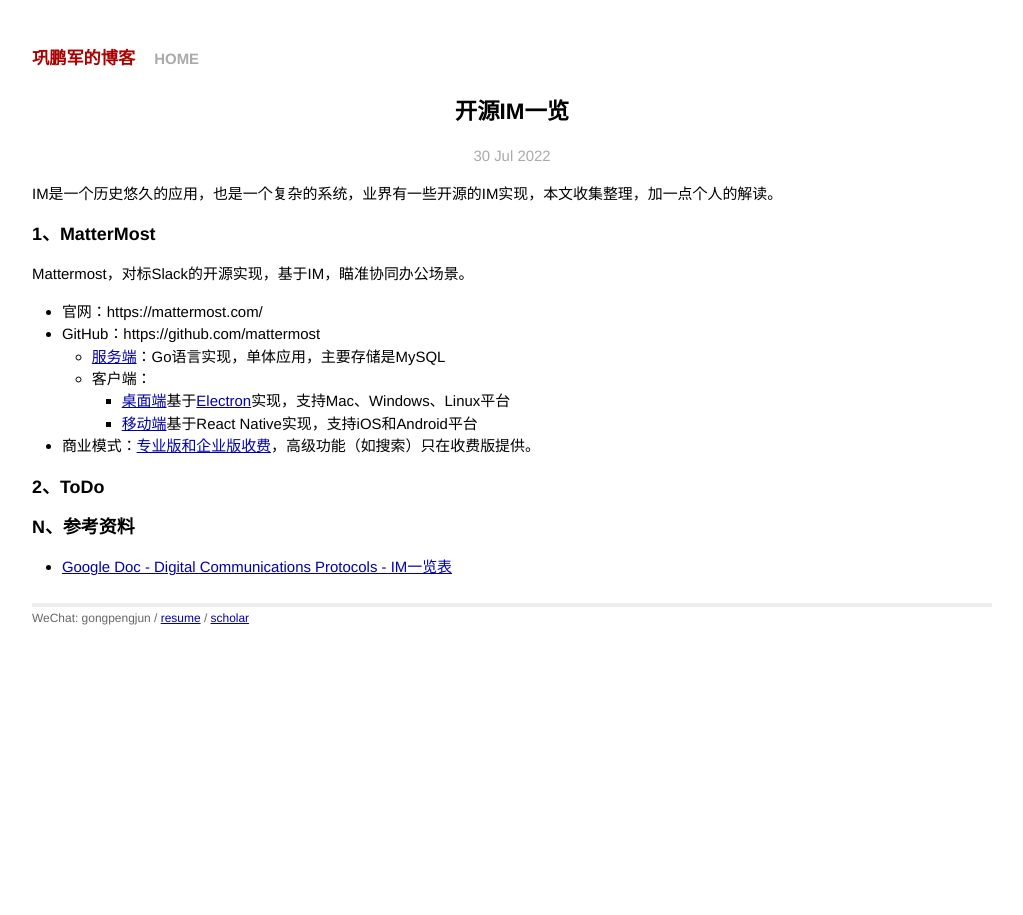
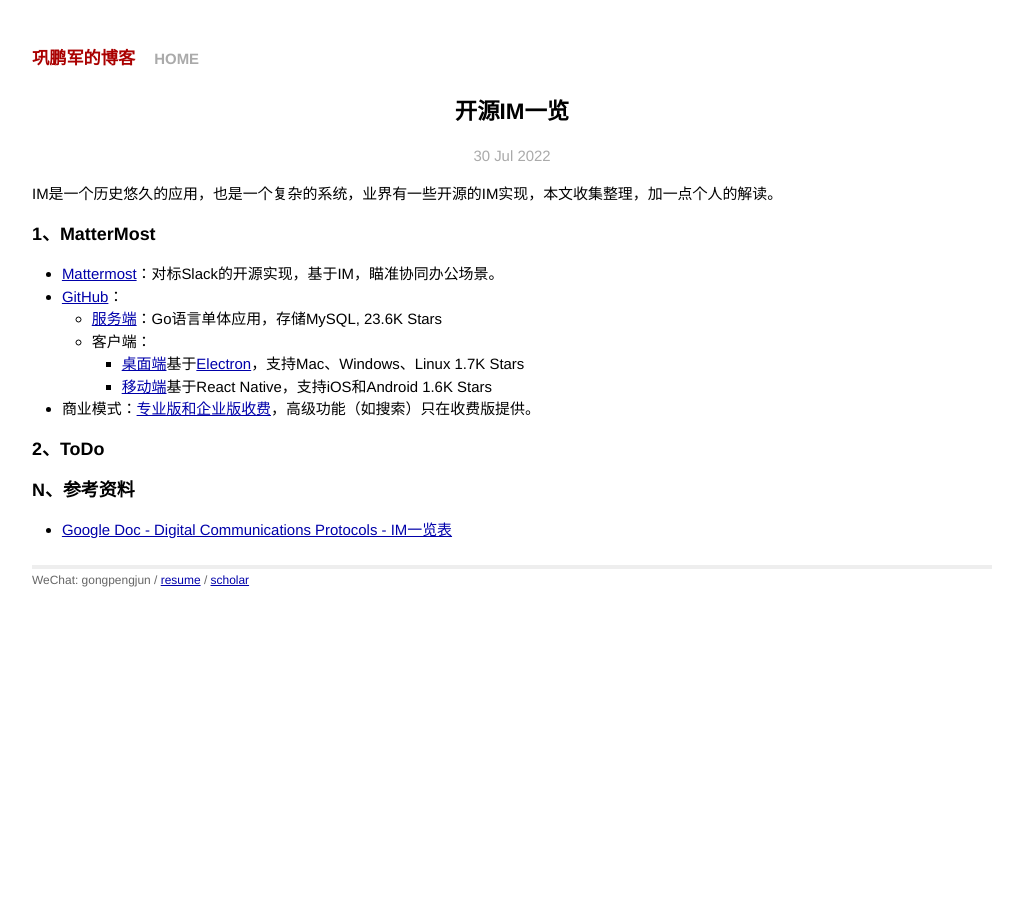
Before and after one commit to gongpengjun/gongpengjun.github.io, a Jekyll site: the page built from _posts/2022-07-30-im000-opensource-im.markdown, in a window 1280 px wide. Shown: the whole page, without its empty margins (128-1151 px from the left). Built offline with Jekyll 4.4.1, drawn with Linux system fonts in a browser that asks for light colours.

Commit message:
MatterMost介绍

```diff
--- a/_posts/2022-07-30-im000-opensource-im.markdown
+++ b/_posts/2022-07-30-im000-opensource-im.markdown
@@ -9,14 +9,12 @@ IM是一个历史悠久的应用，也是一个复杂的系统，业界有一些
 
 ### 1、MatterMost
 
-Mattermost，对标Slack的开源实现，基于IM，瞄准协同办公场景。
-
-- 官网：https://mattermost.com/
-- GitHub：https://github.com/mattermost
-  - [服务端](https://github.com/mattermost/mattermost-server)：Go语言实现，单体应用，主要存储是MySQL
+- [Mattermost](https://mattermost.com/)：对标Slack的开源实现，基于IM，瞄准协同办公场景。
+- [GitHub](https://github.com/mattermost)：
+  - [服务端](https://github.com/mattermost/mattermost-server)：Go语言单体应用，存储MySQL, 23.6K Stars
   - 客户端：
-    - [桌面端](https://github.com/mattermost/desktop)基于[Electron](http://electron.atom.io/)实现，支持Mac、Windows、Linux平台
-    - [移动端](https://github.com/mattermost/mattermost-mobile/tree/gekidou)基于React Native实现，支持iOS和Android平台
+    - [桌面端](https://github.com/mattermost/desktop)基于[Electron](http://electron.atom.io/)，支持Mac、Windows、Linux 1.7K Stars
+    - [移动端](https://github.com/mattermost/mattermost-mobile/tree/gekidou)基于React Native，支持iOS和Android 1.6K Stars
 - 商业模式：[专业版和企业版收费](https://mattermost.com/pricing/)，高级功能（如搜索）只在收费版提供。
 
 ### 2、ToDo
```
